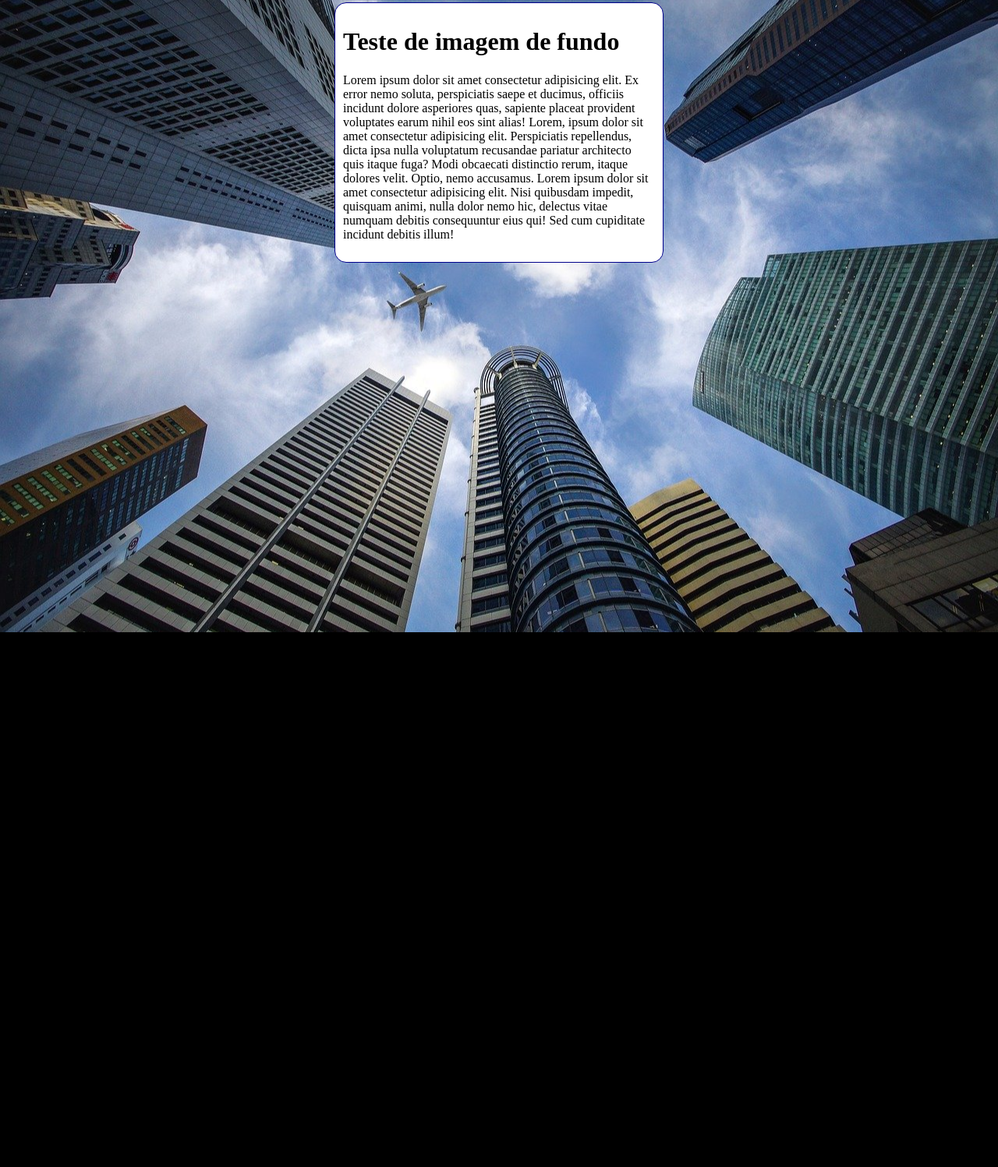
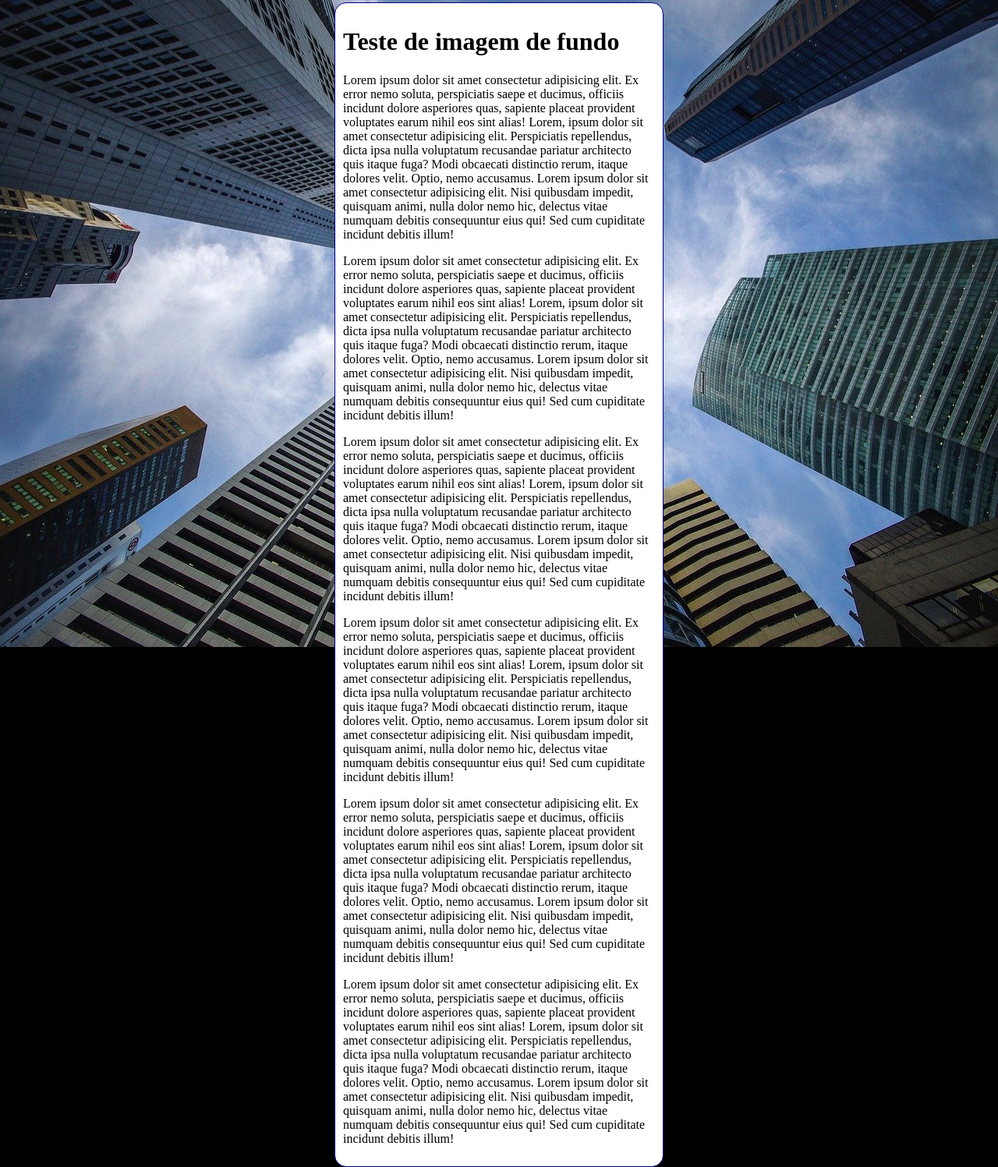
Before and after one commit to Daviramos7/html-e-css, a plain HTML site: page módulo 2/ex022/fundo006.html in a window 1280 px wide. Shown: the part 5-1502 px from the top of the page at 78% size. Before the commit the page ends 816 px from the top, so only its background shows below. Drawn offline with Linux system fonts and the light colour scheme.

Commit message:
Update fundo006.html

```diff
--- a/módulo 2/ex022/fundo006.html
+++ b/módulo 2/ex022/fundo006.html
@@ -30,6 +30,11 @@
     <main>
         <h1>Teste de imagem de fundo</h1>
         <p>Lorem ipsum dolor sit amet consectetur adipisicing elit. Ex error nemo soluta, perspiciatis saepe et ducimus, officiis incidunt dolore asperiores quas, sapiente placeat provident voluptates earum nihil eos sint alias! Lorem, ipsum dolor sit amet consectetur adipisicing elit. Perspiciatis repellendus, dicta ipsa nulla voluptatum recusandae pariatur architecto quis itaque fuga? Modi obcaecati distinctio rerum, itaque dolores velit. Optio, nemo accusamus. Lorem ipsum dolor sit amet consectetur adipisicing elit. Nisi quibusdam impedit, quisquam animi, nulla dolor nemo hic, delectus vitae numquam debitis consequuntur eius qui! Sed cum cupiditate incidunt debitis illum!</p>
+        <p>Lorem ipsum dolor sit amet consectetur adipisicing elit. Ex error nemo soluta, perspiciatis saepe et ducimus, officiis incidunt dolore asperiores quas, sapiente placeat provident voluptates earum nihil eos sint alias! Lorem, ipsum dolor sit amet consectetur adipisicing elit. Perspiciatis repellendus, dicta ipsa nulla voluptatum recusandae pariatur architecto quis itaque fuga? Modi obcaecati distinctio rerum, itaque dolores velit. Optio, nemo accusamus. Lorem ipsum dolor sit amet consectetur adipisicing elit. Nisi quibusdam impedit, quisquam animi, nulla dolor nemo hic, delectus vitae numquam debitis consequuntur eius qui! Sed cum cupiditate incidunt debitis illum!</p>
+        <p>Lorem ipsum dolor sit amet consectetur adipisicing elit. Ex error nemo soluta, perspiciatis saepe et ducimus, officiis incidunt dolore asperiores quas, sapiente placeat provident voluptates earum nihil eos sint alias! Lorem, ipsum dolor sit amet consectetur adipisicing elit. Perspiciatis repellendus, dicta ipsa nulla voluptatum recusandae pariatur architecto quis itaque fuga? Modi obcaecati distinctio rerum, itaque dolores velit. Optio, nemo accusamus. Lorem ipsum dolor sit amet consectetur adipisicing elit. Nisi quibusdam impedit, quisquam animi, nulla dolor nemo hic, delectus vitae numquam debitis consequuntur eius qui! Sed cum cupiditate incidunt debitis illum!</p>
+        <p>Lorem ipsum dolor sit amet consectetur adipisicing elit. Ex error nemo soluta, perspiciatis saepe et ducimus, officiis incidunt dolore asperiores quas, sapiente placeat provident voluptates earum nihil eos sint alias! Lorem, ipsum dolor sit amet consectetur adipisicing elit. Perspiciatis repellendus, dicta ipsa nulla voluptatum recusandae pariatur architecto quis itaque fuga? Modi obcaecati distinctio rerum, itaque dolores velit. Optio, nemo accusamus. Lorem ipsum dolor sit amet consectetur adipisicing elit. Nisi quibusdam impedit, quisquam animi, nulla dolor nemo hic, delectus vitae numquam debitis consequuntur eius qui! Sed cum cupiditate incidunt debitis illum!</p>
+        <p>Lorem ipsum dolor sit amet consectetur adipisicing elit. Ex error nemo soluta, perspiciatis saepe et ducimus, officiis incidunt dolore asperiores quas, sapiente placeat provident voluptates earum nihil eos sint alias! Lorem, ipsum dolor sit amet consectetur adipisicing elit. Perspiciatis repellendus, dicta ipsa nulla voluptatum recusandae pariatur architecto quis itaque fuga? Modi obcaecati distinctio rerum, itaque dolores velit. Optio, nemo accusamus. Lorem ipsum dolor sit amet consectetur adipisicing elit. Nisi quibusdam impedit, quisquam animi, nulla dolor nemo hic, delectus vitae numquam debitis consequuntur eius qui! Sed cum cupiditate incidunt debitis illum!</p>
+        <p>Lorem ipsum dolor sit amet consectetur adipisicing elit. Ex error nemo soluta, perspiciatis saepe et ducimus, officiis incidunt dolore asperiores quas, sapiente placeat provident voluptates earum nihil eos sint alias! Lorem, ipsum dolor sit amet consectetur adipisicing elit. Perspiciatis repellendus, dicta ipsa nulla voluptatum recusandae pariatur architecto quis itaque fuga? Modi obcaecati distinctio rerum, itaque dolores velit. Optio, nemo accusamus. Lorem ipsum dolor sit amet consectetur adipisicing elit. Nisi quibusdam impedit, quisquam animi, nulla dolor nemo hic, delectus vitae numquam debitis consequuntur eius qui! Sed cum cupiditate incidunt debitis illum!</p>
     </main>
 </body>
 </html>
```
